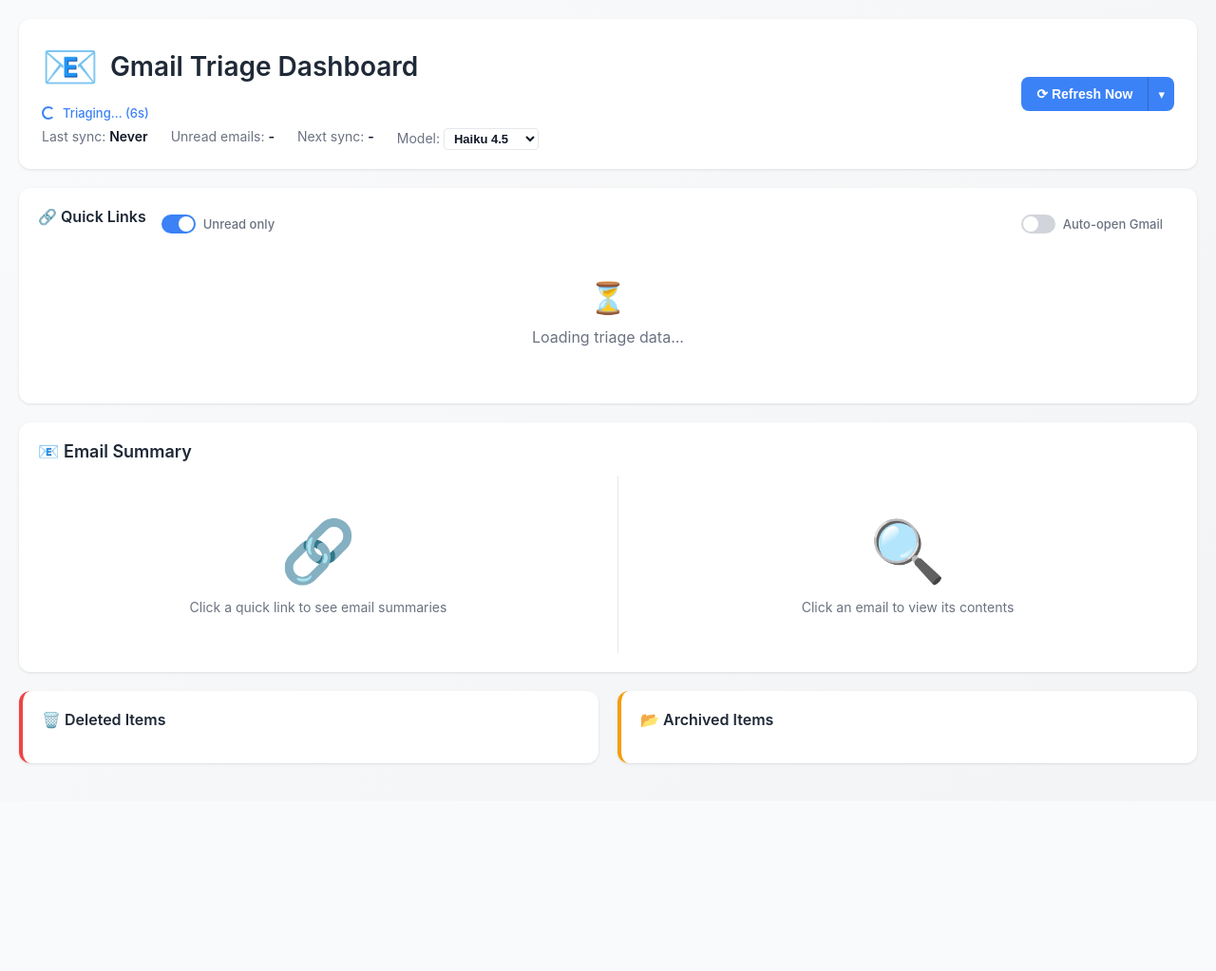
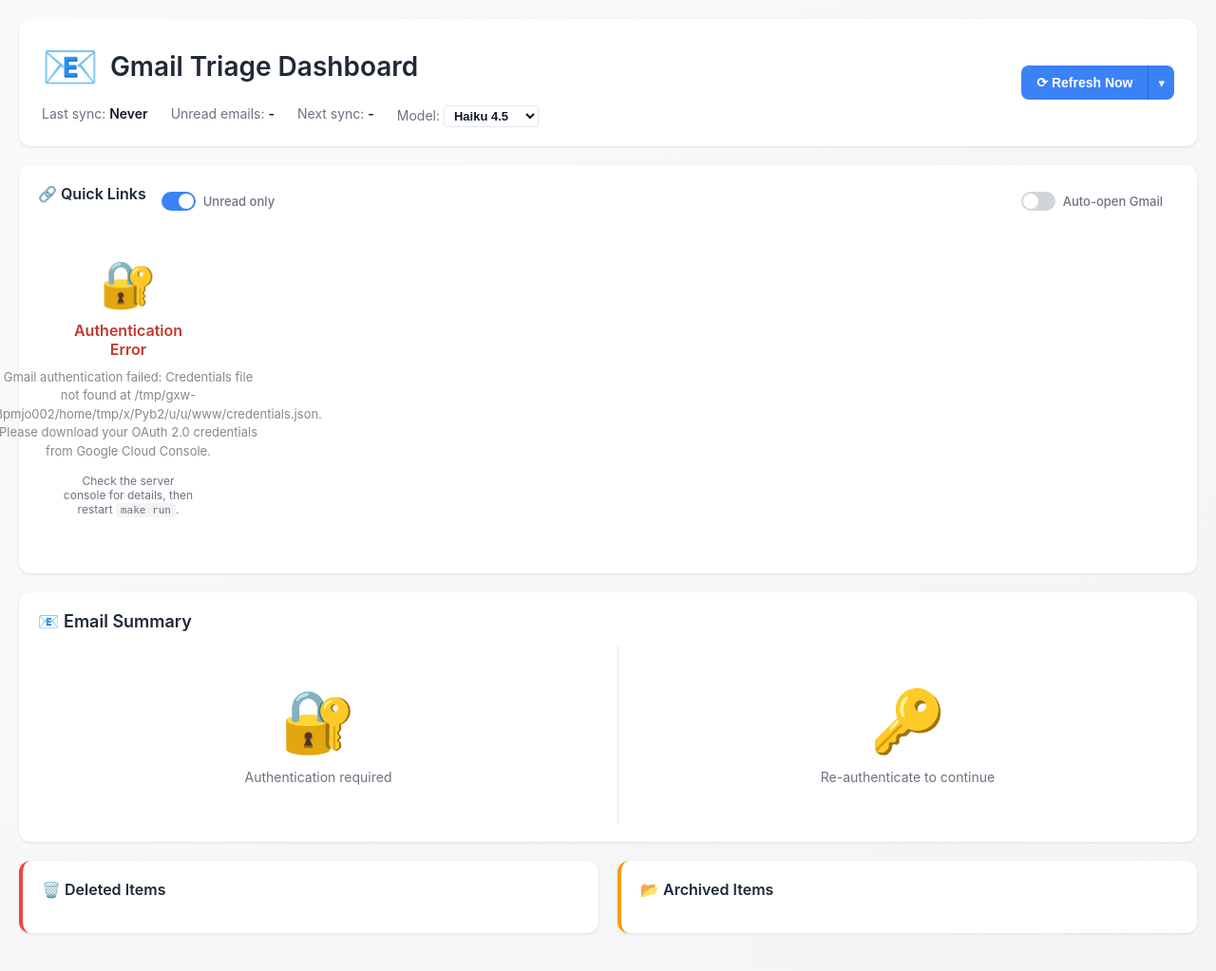
Before and after one commit to jnpacker/gmail-mcp-server, a Flask app: template templates/dashboard.html in a window 1280 px wide. Shown: the whole page at 95% size. Before the commit the page ends 806 px from the top, so only its background shows below. Run offline with Flask 3, Linux system fonts and the light colour scheme; the template is opened without the code that fills it, so the values that code supplies are empty.

Commit message:
Surface auth errors in dashboard; extend notifications to 15s
  - Add AuthError class and _is_auth_error helper to app.py
  - get_inbox_unread_count raises AuthError on auth failures instead of
    returning None, catching the problem before triage is invoked
  - run_triage detects auth keywords in subprocess output and raises AuthError
  - refresh_triage and run_initial_triage catch AuthError, store in
    triage_cache error field, return HTTP 401 with auth_error flag
  - GET /api/triage now exposes cached error field to frontend
  - startRefreshCycle, pollUntilData, handleManualRefresh all detect
    auth errors and call showAuthError to render a banner in the UI
  - Add showAuthError function and auth-error-banner CSS styles
  - Extend browser notification auto-close to 15 seconds

Signed-off-by: Joshua Packer <jpacker@redhat.com>

```diff
--- a/app.py
+++ b/app.py
@@ -22,22 +22,40 @@
 TRIAGE_MODEL = 'claude-haiku-4-5'
 triage_model = TRIAGE_MODEL  # mutable runtime selection
 
+# Keywords that indicate an authentication/authorization failure
+_AUTH_KEYWORDS = ['auth', 'token', 'credential', 'unauthorized', 'unauthenticated',
+                  '401', '403', 'refresh', 'login', 'permission', 'access denied']
+
+class AuthError(Exception):
+    pass
+
 triage_cache = {
     'data': None,
     'timestamp': None,
     'next_sync': None,
     'model': None,
     'last_unread_count': None,
+    'error': None,  # {'type': 'auth'|'other', 'message': str} when set
 }
 triage_lock = threading.Lock()
 
+def _is_auth_error(exc: Exception) -> bool:
+    """Return True if the exception looks like an authentication failure."""
+    msg = str(exc).lower()
+    return any(kw in msg for kw in _AUTH_KEYWORDS)
+
 def get_inbox_unread_count():
-    """Return the number of unread emails in INBOX, or None on error."""
+    """Return the number of unread emails in INBOX.
+
+    Raises AuthError if authentication fails; returns None for other errors.
+    """
     try:
         gmail_client._ensure_authenticated()
         result = gmail_client.service.users().labels().get(userId='me', id='INBOX').execute()
         return result.get('messagesUnread', 0)
     except Exception as e:
+        if _is_auth_error(e):
+            raise AuthError(str(e))
         print(f"[unread_count] Error: {e}")
         return None
 
@@ -54,11 +72,15 @@
 
         if result.returncode != 0:
             print(f"Triage error (code {result.returncode})")
+            combined_output = (result.stderr or '') + (result.stdout or '')
+            combined_lower = combined_output.lower()
+            if any(kw in combined_lower for kw in _AUTH_KEYWORDS):
+                raise AuthError(f"Claude CLI authentication error (code {result.returncode}): {combined_output.strip()}")
             return {
                 'labeled_groups': [],
                 'auto_cleaned': {'archived': [], 'deleted': []},
                 'summary': {'total': 0, 'labeled': 0, 'archived': 0, 'deleted': 0},
-                'raw_output': f"Error running triage (code {result.returncode}): {result.stderr or result.stdout}",
+                'raw_output': f"Error running triage (code {result.returncode}): {combined_output}",
                 'model': triage_model,
             }
 
@@ -79,6 +101,8 @@
             }
         parsed['model'] = model
         return parsed
+    except AuthError:
+        raise  # propagate auth errors to the caller
     except FileNotFoundError:
         print("Error: 'claude' command not found. Make sure Claude Code CLI is installed.")
         return None
@@ -259,6 +283,7 @@
         'timestamp': triage_cache['timestamp'],
         'next_sync': next_sync,
         'model': triage_cache.get('model'),
+        'error': triage_cache.get('error'),
     })
 
 @app.route('/api/triage/refresh', methods=['POST'])
@@ -270,15 +295,27 @@
     try:
         print("=== Triage refresh triggered ===")
 
-        unread_count = get_inbox_unread_count()
+        try:
+            unread_count = get_inbox_unread_count()
+        except AuthError as e:
+            msg = f"Gmail authentication failed: {e}"
+            print(f"[triage] Auth error during unread count: {e}")
+            triage_cache['error'] = {'type': 'auth', 'message': msg}
+            return jsonify({'success': False, 'auth_error': True, 'error': msg}), 401
+
         print(f"[triage] inbox unread count: {unread_count}")
         if unread_count is not None:
             if unread_count == 0:
                 print("[triage] Skipping — no unread emails")
                 return jsonify({'success': False, 'skipped': True, 'reason': 'No unread emails found'})
 
-
-        data = run_triage()
+        try:
+            data = run_triage()
+        except AuthError as e:
+            msg = f"Claude CLI authentication failed: {e}"
+            print(f"[triage] Auth error during triage run: {e}")
+            triage_cache['error'] = {'type': 'auth', 'message': msg}
+            return jsonify({'success': False, 'auth_error': True, 'error': msg}), 401
 
         if data:
             current_time = datetime.now()
@@ -287,6 +324,7 @@
             triage_cache['next_sync'] = (current_time + timedelta(minutes=15)).isoformat()
             triage_cache['model'] = data.get('model')
             triage_cache['last_unread_count'] = unread_count
+            triage_cache['error'] = None
             print("Triage succeeded")
             return jsonify({
                 'success': True,
@@ -481,14 +519,28 @@
         time.sleep(1)
         print("Running initial triage in background...")
         with triage_lock:
-            unread_count = get_inbox_unread_count()
+            try:
+                unread_count = get_inbox_unread_count()
+            except AuthError as e:
+                msg = f"Gmail authentication failed: {e}"
+                print(f"[triage] Auth error during initial unread count: {e}")
+                triage_cache['error'] = {'type': 'auth', 'message': msg}
+                triage_cache['timestamp'] = datetime.now().isoformat()
+                return
             print(f"[triage] inbox unread count: {unread_count}")
             if unread_count == 0:
                 print("[triage] Skipping initial triage — no unread emails")
                 triage_cache['timestamp'] = datetime.now().isoformat()
                 triage_cache['data'] = {'labeled_groups': [], 'summary': {}, 'auto_cleaned': {}}
                 return
-            data = run_triage()
+            try:
+                data = run_triage()
+            except AuthError as e:
+                msg = f"Claude CLI authentication failed: {e}"
+                print(f"[triage] Auth error during initial triage run: {e}")
+                triage_cache['error'] = {'type': 'auth', 'message': msg}
+                triage_cache['timestamp'] = datetime.now().isoformat()
+                return
             if data:
                 triage_cache['data'] = data
                 triage_cache['timestamp'] = datetime.now().isoformat()
--- a/static/dashboard.js
+++ b/static/dashboard.js
@@ -145,6 +145,10 @@
 async function startRefreshCycle() {
     // Phase 1: try to load cached data immediately
     const cached = await fetchTriage();
+    if (cached?.error?.type === 'auth') {
+        showAuthError(cached.error.message);
+        return; // Don't start the cycle — auth must be fixed first
+    }
     if (cached && cached.data) {
         // Cached data exists — render immediately, no loading message
         lastTimestamp = cached.timestamp;
@@ -208,7 +212,18 @@
         const timer = setInterval(async () => {
             try {
                 const result = await fetchTriage();
-                if (!result || !result.data) return;
+                if (!result) return;
+
+                // Auth error stored in cache — surface it immediately
+                if (result.error?.type === 'auth') {
+                    clearInterval(timer);
+                    hideSpinner();
+                    showAuthError(result.error.message);
+                    resolve();
+                    return;
+                }
+
+                if (!result.data) return;
 
                 const isNew = result.timestamp && result.timestamp !== lastTimestamp;
 
@@ -264,6 +279,14 @@
     previousLiveUnreadTotal = -1;
 
     const triageResult = await triggerTriage();
+
+    if (triageResult?.auth_error) {
+        hideSpinner();
+        showAuthError(triageResult.error);
+        refreshBtn.disabled = false;
+        refreshBtn.textContent = '⟳ Refresh Now';
+        return;
+    }
 
     if (triageResult?.skipped) {
         hideSpinner();
@@ -518,6 +541,20 @@
     if (autoArchivedItems.length === 0 && manuallyArchived.length === 0) {
         container.innerHTML = '<p class="archived-empty">No archived emails this session</p>';
     }
+}
+
+function showAuthError(message) {
+    quickLinksContainer.innerHTML = `
+        <div class="auth-error-banner">
+            <div class="auth-error-icon">🔐</div>
+            <div class="auth-error-title">Authentication Error</div>
+            <div class="auth-error-message">${message || 'Gmail or Claude authentication failed. Please re-authenticate and restart the server.'}</div>
+            <div class="auth-error-hint">Check the server console for details, then restart <code>make run</code>.</div>
+        </div>
+    `;
+    currentSummaryGroup = null;
+    summaryContainer.innerHTML = '<div class="summary-hint"><div class="summary-hint-icon">🔐</div>Authentication required</div>';
+    emailBodyContainer.innerHTML = '<div class="summary-hint"><div class="summary-hint-icon">🔑</div>Re-authenticate to continue</div>';
 }
 
 function showEmptyInbox() {
@@ -1083,6 +1120,7 @@
             window.focus();
             notification.close();
         };
+        setTimeout(() => notification.close(), 15000);
     } catch (e) {
         console.error('Failed to send notification:', e);
     }
--- a/static/style.css
+++ b/static/style.css
@@ -1007,6 +1007,49 @@
     line-height: 1.2;
 }
 
+.auth-error-banner {
+    display: flex;
+    flex-direction: column;
+    align-items: center;
+    justify-content: center;
+    padding: 40px 24px;
+    gap: 10px;
+    text-align: center;
+    color: var(--text-light);
+}
+
+.auth-error-icon {
+    font-size: 48px;
+    line-height: 1.2;
+}
+
+.auth-error-title {
+    font-size: 16px;
+    font-weight: 600;
+    color: #c0392b;
+}
+
+.auth-error-message {
+    font-size: 13px;
+    color: var(--text-secondary, #888);
+    max-width: 280px;
+    line-height: 1.5;
+}
+
+.auth-error-hint {
+    font-size: 12px;
+    color: var(--text-light);
+    margin-top: 4px;
+}
+
+.auth-error-hint code {
+    background: var(--bg-secondary, #f4f4f4);
+    padding: 1px 5px;
+    border-radius: 3px;
+    font-family: monospace;
+    font-size: 11px;
+}
+
 /* Responsive */
 @media (max-width: 1200px) {
     .cards-row {
```
Also changed, not shown: README.md, 1 other file.
